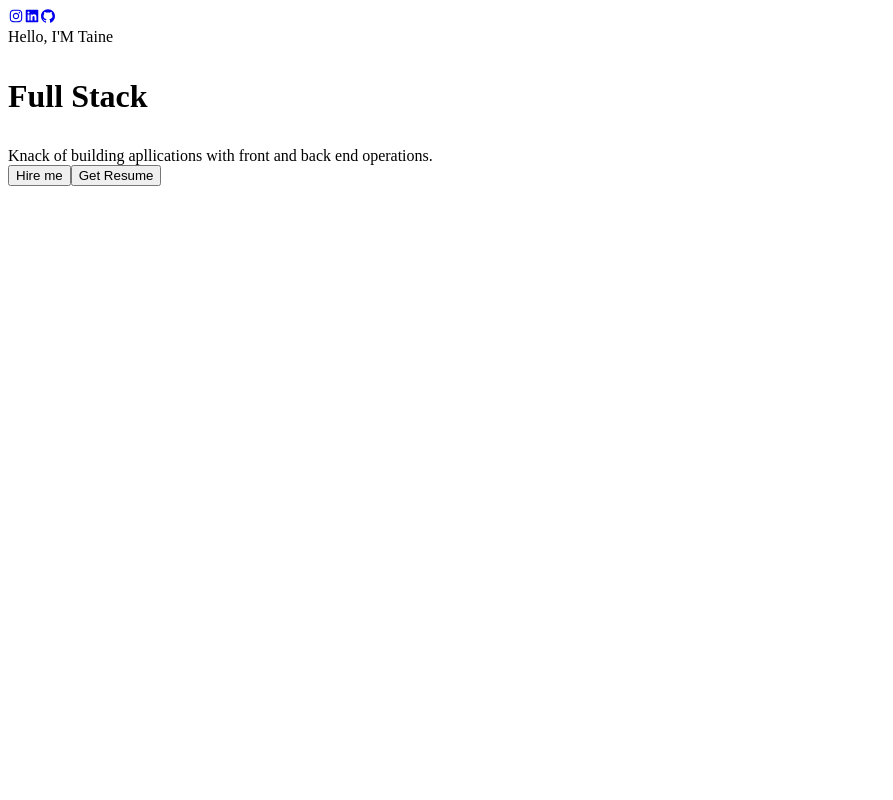
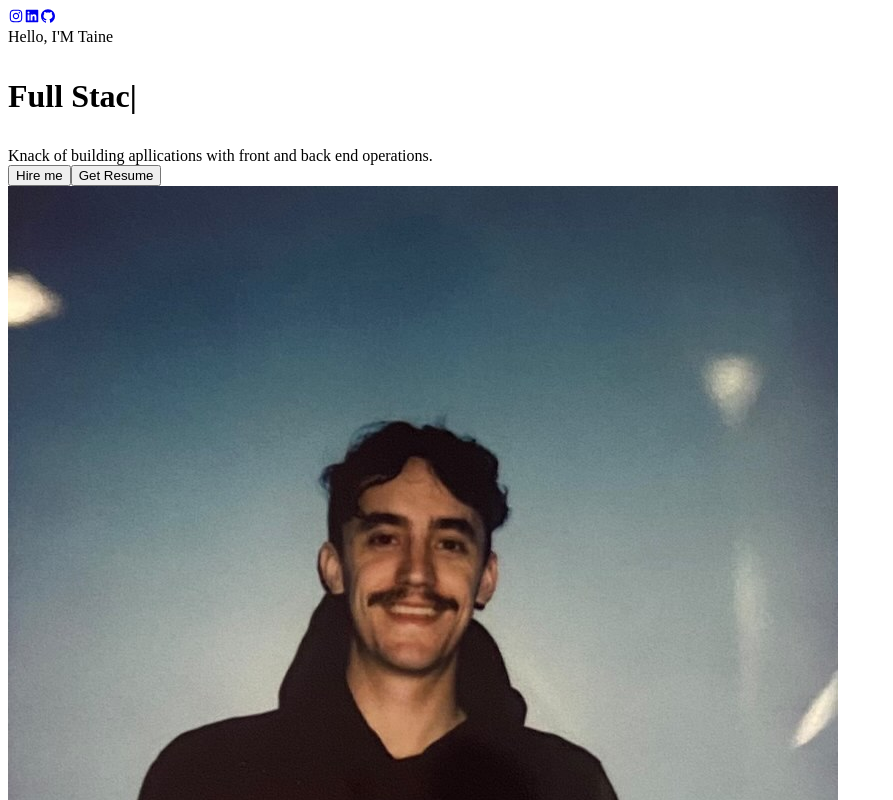
Before and after one commit to taine-rasmussen/portfolio-v2, a React (Create React App) app: page / in a window 1280 px wide. Shown: the top 800 px of the page, without its empty margins (0-893 px from the left). Built offline with nearby package versions, Linux system fonts and the light colour scheme.

Commit message:
added profile image

```diff
--- a/src/Components/Home/Profile.js
+++ b/src/Components/Home/Profile.js
@@ -2,7 +2,7 @@ import React from 'react'
 import './Profile.css'
 import { AiOutlineInstagram, AiFillLinkedin, AiFillGithub } from 'react-icons/ai'
 import Typical from 'react-typical'
-
+import profile from '../../assests/Home/profile.png'
 
 const Profile = () => {
   return (
@@ -64,9 +64,8 @@ const Profile = () => {
         </div>
         <div className='profile-picture'>
           <div className='profile-picture-background'>
-
+            <img src={profile} />
           </div>
-
         </div>
       </div>
     </div>
```
Also changed, not shown: src/assests/Home/profile.png (added).
